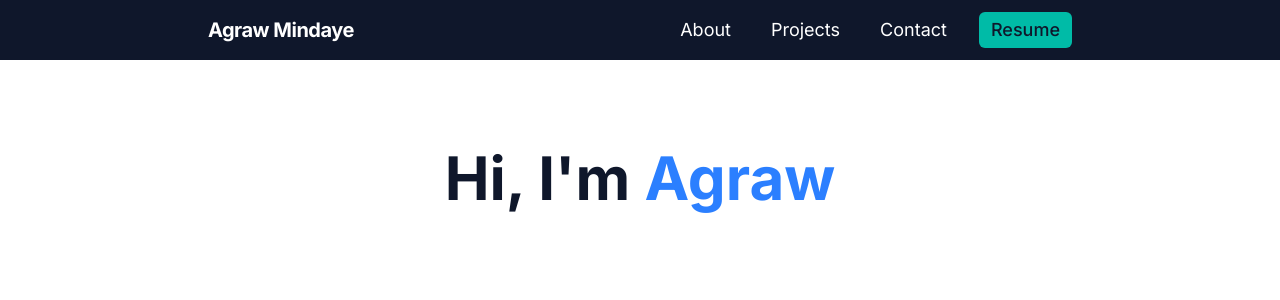
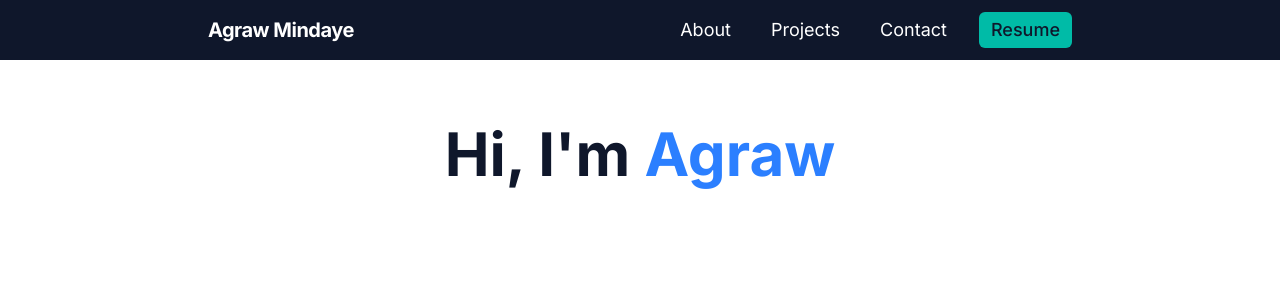
Before and after one commit to Agraw-Mindaye/Portfolio-Website, a Next.js app: page / in a window 1280 px wide. Shown: the top 300 px of the page. Built offline with nearby package versions, Linux system fonts and the light colour scheme.

Commit message:
style(layout): set base background and text color

```diff
--- a/app/layout.tsx
+++ b/app/layout.tsx
@@ -1,4 +1,4 @@
-import { Analytics } from '@vercel/analytics/react';
+import { Analytics } from '@vercel/analytics/react'
 
 import './globals.css'
 import { Inter } from 'next/font/google'
@@ -14,9 +14,9 @@ export const metadata = {
 export default function RootLayout({ children }: { children: React.ReactNode }) {
   return (
     <html lang="en">
-      <body className={inter.className}>
+      <body className={`${inter.className} bg-gray-50 text-gray-900`}>
         <Navbar />
-        <main className="max-w-4xl mx-auto p-6">{children}</main>
+        <main>{children}</main>
         <Analytics />
       </body>
     </html>
```
